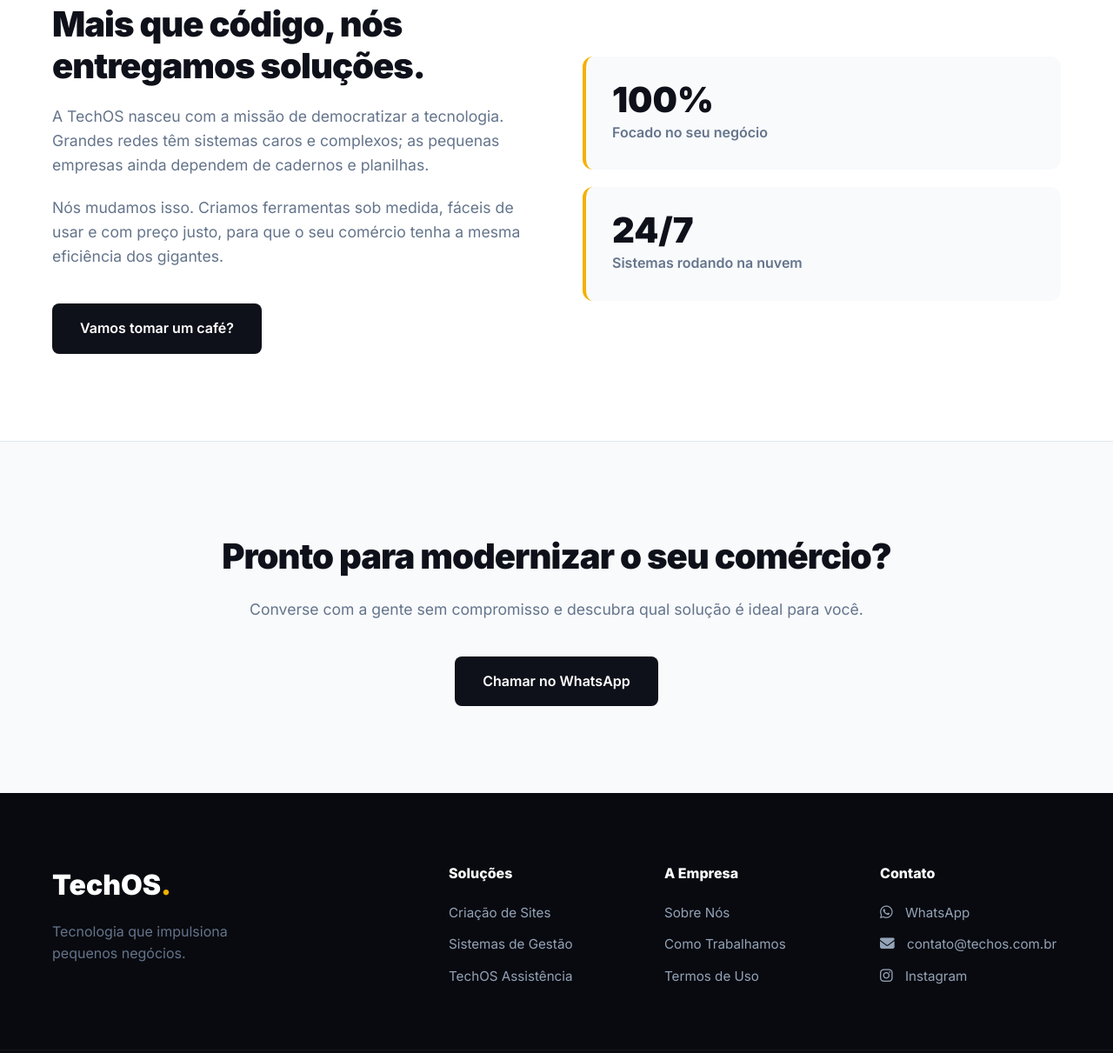
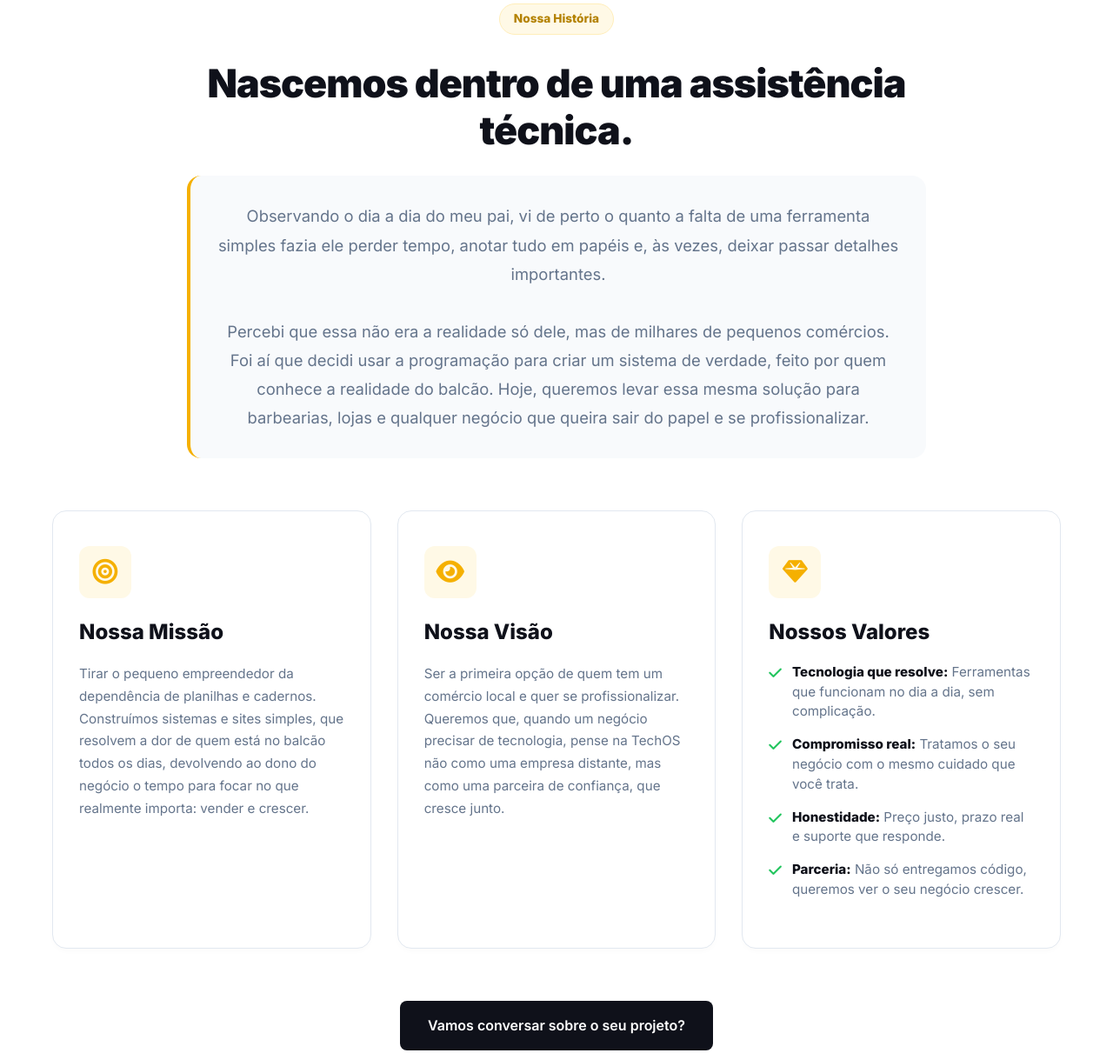
Before and after one commit to arthurvbelarmino-design/site-techos, a plain HTML site: page index.html in a window 1280 px wide. Shown: the part 2553-3764 px from the top of the page at 87% size. Drawn offline with Linux system fonts and the light colour scheme.

Commit message:
Add files via upload

```diff
--- a/index.html
+++ b/index.html
@@ -25,7 +25,7 @@
                 <a href="#para-quem">Para quem é</a>
                 <a href="#processo">Como Trabalhamos</a>
                 <a href="#empresa">A Empresa</a>
-                <a href="https://wa.me/5511969531212" class="btn-principal-nav" target="_blank">Fale Conosco</a>
+                <a href="https://wa.me/5511999999999" class="btn-principal-nav" target="_blank">Fale Conosco</a>
             </nav>
 
             <div class="menu-mobile-icon" onclick="toggleMenu()">
@@ -38,7 +38,7 @@
             <a href="#para-quem" onclick="toggleMenu()">Para quem é</a>
             <a href="#processo" onclick="toggleMenu()">Como Trabalhamos</a>
             <a href="#empresa" onclick="toggleMenu()">A Empresa</a>
-            <a href="https://wa.me/5511969531212" class="btn-principal-nav" style="text-align:center; margin-top: 10px;" target="_blank">Fale Conosco</a>
+            <a href="https://wa.me/5511999999999" class="btn-principal-nav" style="text-align:center; margin-top: 10px;" target="_blank">Fale Conosco</a>
         </div>
     </header>
 
@@ -144,26 +144,45 @@
         </div>
     </section>
 
-    <!-- SEÇÃO A EMPRESA -->
+        <!-- SEÇÃO A EMPRESA -->
     <section id="empresa" class="empresa">
         <div class="container fade-in">
-            <div class="empresa-split">
-                <div class="empresa-texto">
-                    <h2>Mais que código, nós entregamos soluções.</h2>
-                    <p>A TechOS nasceu com a missão de democratizar a tecnologia. Grandes redes têm sistemas caros e complexos; as pequenas empresas ainda dependem de cadernos e planilhas.</p>
-                    <p>Nós mudamos isso. Criamos ferramentas sob medida, fáceis de usar e com preço justo, para que o seu comércio tenha a mesma eficiência dos gigantes.</p>
-                    <a href="https://wa.me/5511969531212" class="btn-principal" style="margin-top: 20px;" target="_blank">Vamos tomar um café?</a>
+            <div class="empresa-header">
+                <span class="badge-hero">Nossa História</span>
+                <h2>Nascemos dentro de uma assistência técnica.</h2>
+                <p class="historia-texto">
+                    Observando o dia a dia do meu pai, vi de perto o quanto a falta de uma ferramenta simples fazia ele perder tempo, anotar tudo em papéis e, às vezes, deixar passar detalhes importantes.
+                    <br><br>
+                    Percebi que essa não era a realidade só dele, mas de milhares de pequenos comércios. Foi aí que decidi usar a programação para criar um sistema de verdade, feito por quem conhece a realidade do balcão. Hoje, queremos levar essa mesma solução para barbearias, lojas e qualquer negócio que queira sair do papel e se profissionalizar.
+                </p>
+            </div>
+
+            <!-- MISSÃO, VISÃO E VALORES -->
+            <div class="mvv-grid">
+                <div class="mvv-card">
+                    <div class="mvv-icon"><i class="fa-solid fa-bullseye"></i></div>
+                    <h3>Nossa Missão</h3>
+                    <p>Tirar o pequeno empreendedor da dependência de planilhas e cadernos. Construímos sistemas e sites simples, que resolvem a dor de quem está no balcão todos os dias, devolvendo ao dono do negócio o tempo para focar no que realmente importa: vender e crescer.</p>
                 </div>
-                <div class="empresa-stats">
-                    <div class="stat-card">
-                        <h3>100%</h3>
-                        <p>Focado no seu negócio</p>
-                    </div>
-                    <div class="stat-card">
-                        <h3>24/7</h3>
-                        <p>Sistemas rodando na nuvem</p>
-                    </div>
+                <div class="mvv-card">
+                    <div class="mvv-icon"><i class="fa-solid fa-eye"></i></div>
+                    <h3>Nossa Visão</h3>
+                    <p>Ser a primeira opção de quem tem um comércio local e quer se profissionalizar. Queremos que, quando um negócio precisar de tecnologia, pense na TechOS não como uma empresa distante, mas como uma parceira de confiança, que cresce junto.</p>
                 </div>
+                <div class="mvv-card">
+                    <div class="mvv-icon"><i class="fa-solid fa-gem"></i></div>
+                    <h3>Nossos Valores</h3>
+                    <ul class="lista-valores">
+                        <li><i class="fa-solid fa-check"></i> <span><strong>Tecnologia que resolve:</strong> Ferramentas que funcionam no dia a dia, sem complicação.</span></li>
+                        <li><i class="fa-solid fa-check"></i> <span><strong>Compromisso real:</strong> Tratamos o seu negócio com o mesmo cuidado que você trata.</span></li>
+                        <li><i class="fa-solid fa-check"></i> <span><strong>Honestidade:</strong> Preço justo, prazo real e suporte que responde.</span></li>
+                        <li><i class="fa-solid fa-check"></i> <span><strong>Parceria:</strong> Não só entregamos código, queremos ver o seu negócio crescer.</span></li>
+                    </ul>
+                </div>
+            </div>
+
+            <div class="empresa-cta">
+                <a href="https://wa.me/5511969531212" class="btn-principal" target="_blank">Vamos conversar sobre o seu projeto?</a>
             </div>
         </div>
     </section>
--- a/style.css
+++ b/style.css
@@ -77,15 +77,35 @@ header { background-color: #ffffff; position: fixed; width: 100%; top: 0; z-inde
 .passo-proc h3 { font-size: 1.5em; margin-bottom: 10px; color: var(--cor-destaque); position: relative; z-index: 1; }
 .passo-proc p { color: #94a3b8; position: relative; z-index: 1; }
 
-/* EMPRESA */
+/* === SEÇÃO A EMPRESA (MVV) === */
 .empresa { padding: 100px 0; background: #fff; }
-.empresa-split { display: grid; grid-template-columns: 1fr 1fr; gap: 60px; align-items: center; }
-.empresa-texto h2 { font-size: 2.5em; font-weight: 900; color: var(--cor-primaria); line-height: 1.2; margin-bottom: 20px; letter-spacing: -1px; }
-.empresa-texto p { font-size: 1.1em; color: var(--cor-texto-muted); margin-bottom: 20px; }
-.empresa-stats { display: flex; gap: 20px; flex-direction: column; }
-.stat-card { background: var(--cor-fundo-alt); padding: 30px; border-radius: 12px; border-left: 4px solid var(--cor-destaque); }
-.stat-card h3 { font-size: 2.5em; color: var(--cor-primaria); font-weight: 900; line-height: 1; margin-bottom: 5px; }
-.stat-card p { color: var(--cor-texto-muted); font-weight: 600; }
+
+.empresa-header { text-align: center; max-width: 850px; margin: 0 auto 60px auto; }
+.empresa-header h2 { font-size: 2.8em; font-weight: 900; color: var(--cor-primaria); line-height: 1.2; margin-bottom: 25px; letter-spacing: -1px; margin-top: 10px; }
+.historia-texto { font-size: 1.15em; color: var(--cor-texto-muted); line-height: 1.8; text-align: center; background: var(--cor-fundo-alt); padding: 30px; border-radius: 16px; border-left: 4px solid var(--cor-destaque); }
+
+.mvv-grid { display: grid; grid-template-columns: repeat(3, 1fr); gap: 30px; margin-bottom: 60px; }
+
+.mvv-card { background: #fff; padding: 40px 30px; border-radius: 16px; border: 1px solid #e2e8f0; transition: 0.3s; box-shadow: 0 4px 6px -1px rgba(0,0,0,0.02); }
+.mvv-card:hover { transform: translateY(-5px); box-shadow: 0 20px 40px rgba(0,0,0,0.06); border-color: var(--cor-destaque); }
+
+.mvv-icon { width: 60px; height: 60px; background: #fff9e6; border-radius: 12px; display: flex; align-items: center; justify-content: center; font-size: 1.8em; color: var(--cor-destaque); margin-bottom: 20px; }
+.mvv-card h3 { font-size: 1.5em; font-weight: 800; color: var(--cor-primaria); margin-bottom: 15px; }
+.mvv-card p { color: var(--cor-texto-muted); font-size: 0.95em; line-height: 1.7; }
+
+/* LISTA DE VALORES */
+.lista-valores { list-style: none; padding: 0; margin: 0; }
+.lista-valores li { display: flex; gap: 12px; margin-bottom: 15px; font-size: 0.95em; color: var(--cor-texto-muted); line-height: 1.5; align-items: flex-start; }
+.lista-valores li i { color: #22c55e; margin-top: 4px; font-size: 1.1em; flex-shrink: 0; }
+.lista-valores li span strong { color: var(--cor-primaria); }
+
+.empresa-cta { text-align: center; margin-top: 20px; }
+
+/* Responsividade da seção da empresa */
+@media (max-width: 900px) {
+    .mvv-grid { grid-template-columns: 1fr; }
+    .historia-texto { text-align: left; }
+}
 
 /* CTA FINAL */
 .cta-final { background: var(--cor-fundo-alt); padding: 100px 0; text-align: center; border-top: 1px solid #e2e8f0; }
```
